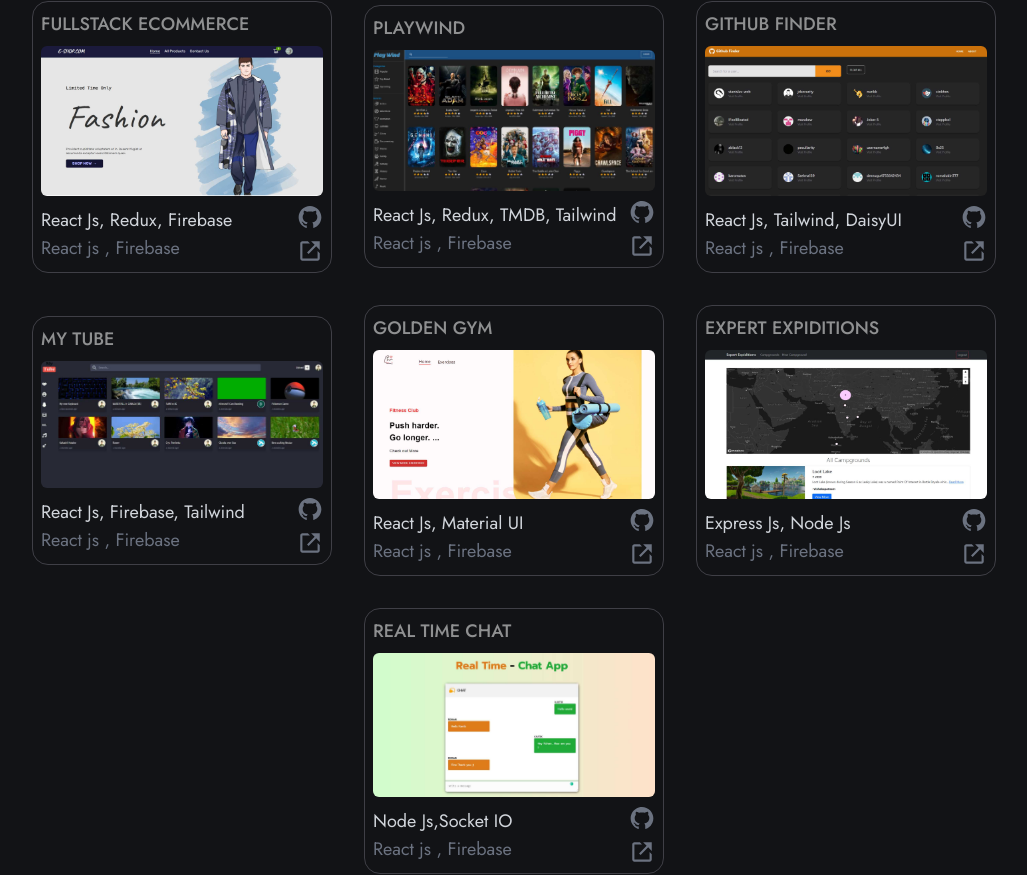
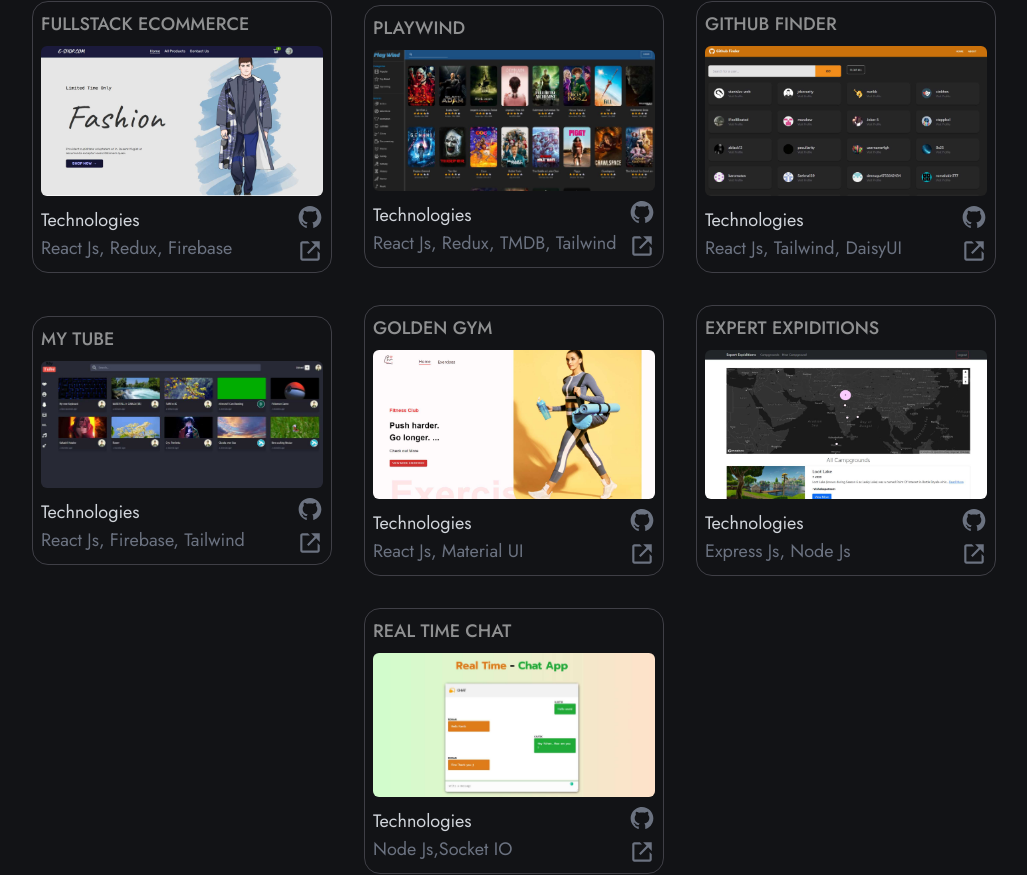
Before and after one commit to kartikpavan/Portfolio-2.0, a React (Vite) app: page / in a window 1280 px wide. Shown: the part 2732-3607 px from the top of the page, without its empty margins (126-1153 px from the left). Built offline with nearby package versions, Linux system fonts and the light colour scheme.

Commit message:
final commit

```diff
--- a/src/App.jsx
+++ b/src/App.jsx
@@ -25,7 +25,7 @@ const App = () => {
 					</div>
 				</div>
 
-				<div className="absolute bottom-60 md:bottom-10 w-full flex justify-center items-center">
+				<div className="absolute bottom-72 md:bottom-10 w-full flex justify-center items-center">
 					<div className="rounded-2xl shadow-md p-4 flex items-center justify-center bg-zinc-900">
 						<p className="text-slate-500 text-xs md:text-md">Press and Drag to Orbit</p>
 					</div>
--- a/src/components/Projects.jsx
+++ b/src/components/Projects.jsx
@@ -28,10 +28,8 @@ const Projects = () => {
 								/>
 								<div className="flex flex-1 items-center justify-between ">
 									<p className="text-lg text-gray-300 ">
-										{technologies}
-										<span className="block text-gray-500 ">
-											React js , Firebase
-										</span>
+										Technologies
+										<span className="block text-gray-500 ">{technologies}</span>
 									</p>
 									<div className="flex flex-col gap-2">
 										<a href={github} rel="noreferrer" target={"_blank"}>
--- a/src/components/Skills.jsx
+++ b/src/components/Skills.jsx
@@ -39,17 +39,16 @@ const Skills = () => {
 			</h2>
 			<div className="my-24">
 				<div className="flex flex-wrap gap-8 justify-center md:max-w-2xl item-center max-w-xs">
-					{dataSource.map(({ alt, src, name }) => (
-						<div className="group">
+					{dataSource.map(({ alt, src, name }, index) => (
+						<div className="group" key={index}>
 							<img
-								key={alt}
 								className="object-contain fitler grayscale hover:grayscale-0 transition-all ease-out"
 								src={src}
 								width={60}
 								height={60}
 								alt={alt}
 							/>
-							<span class='tooltip-text bg-purple-300 p-3 -mt-24 -ml-6 rounded hidden group-hover:block absolute text-center py-2 px-6 z-50"'>
+							<span className='tooltip-text bg-purple-300 p-3 -mt-24 -ml-6 rounded hidden group-hover:block absolute text-center py-2 px-6 z-50"'>
 								{name}
 							</span>
 						</div>
```
